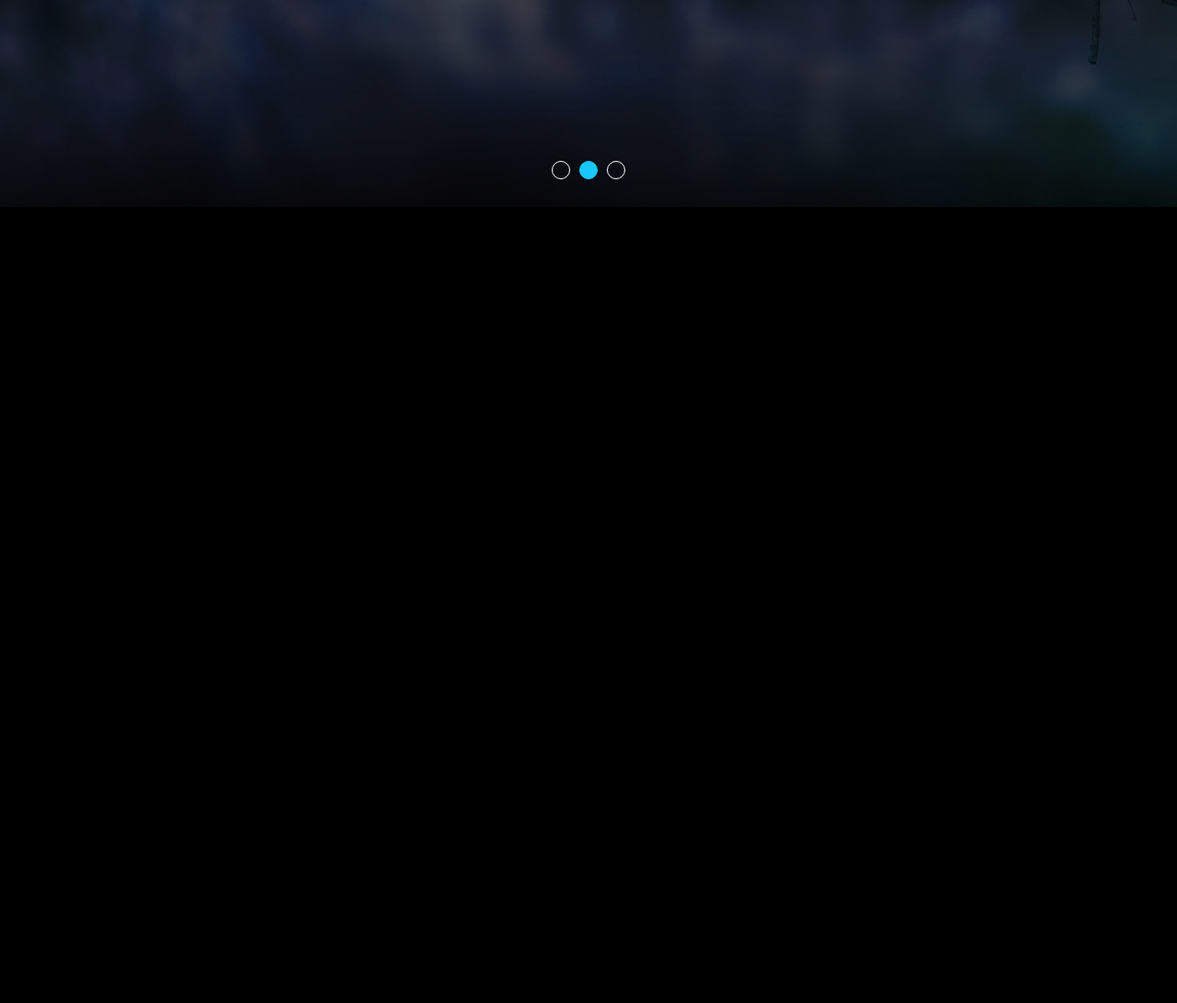
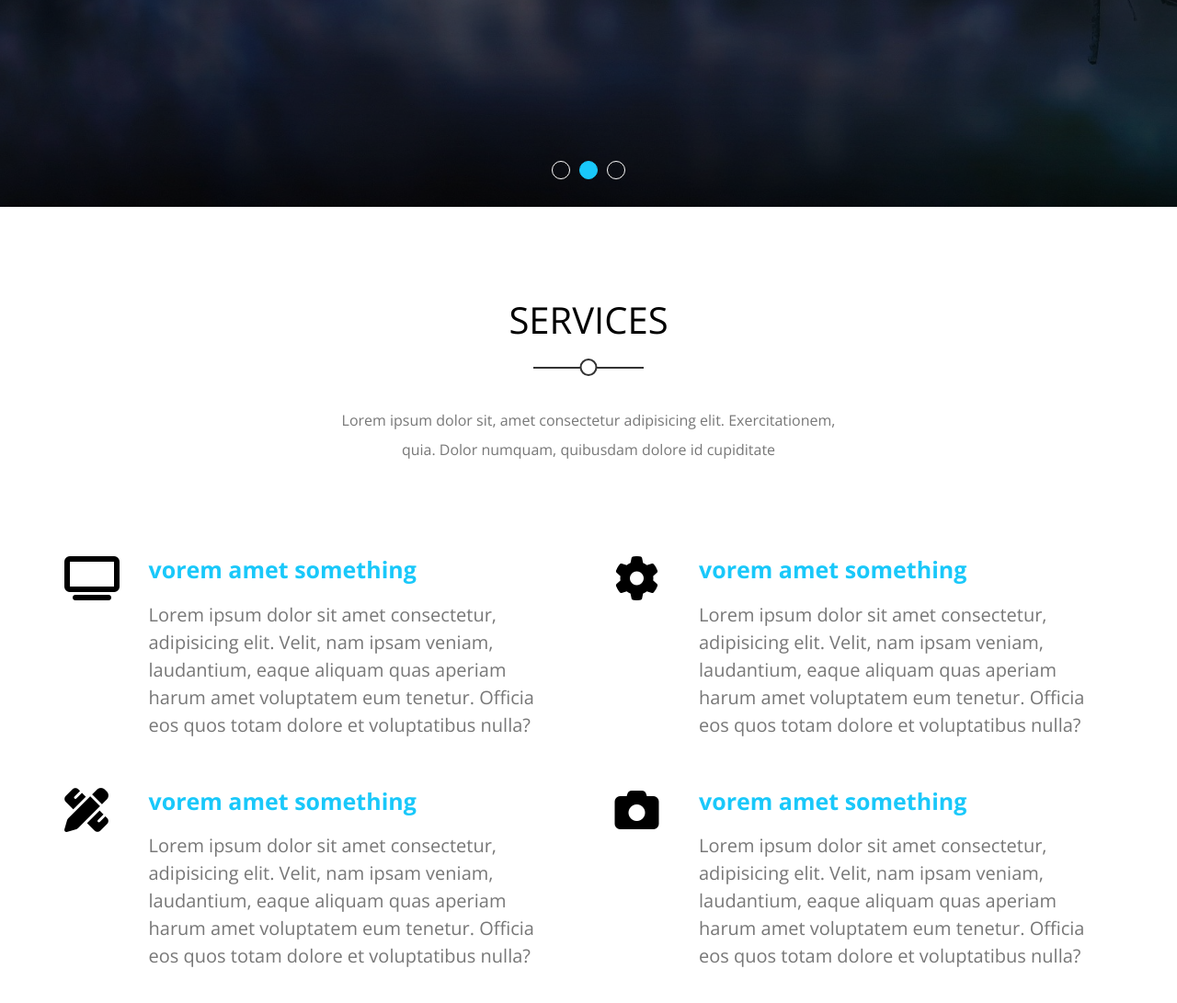
Before and after one commit to abdelkarim-el-manssouri/css-template-2, a plain HTML site: page index.html in a window 1280 px wide. Shown: the part 575-1666 px from the top of the page at 92% size. Before the commit the page ends 800 px from the top, so only its background shows below. Drawn offline with nearby package versions, Linux system fonts and the light colour scheme.

Commit message:
service section done

```diff
--- a/css/style.css
+++ b/css/style.css
@@ -2,6 +2,8 @@
 :root {
   --main-color: #19c8fa;
   --transparent-color: rgb(15 116 143 / 70%);
+  --text-color: #777;
+  --section-padding: 100px;
 }
 /* variables end */
 /* global rules start */
@@ -21,7 +23,6 @@ body {
   /* font-weight: 300;
   font-style: normal;
   font-variation-settings: 100; */
-  background-color: black;
 }
 ul {
   list-style: none;
@@ -49,6 +50,47 @@ ul {
   }
 }
 /* global rules end */
+/* components start */
+.main-heading {
+  text-align: center;
+  h2 {
+    position: relative;
+    font-weight: normal;
+    font-size: 40px;
+    margin-bottom: 70px;
+    text-transform: uppercase;
+  }
+  h2::before {
+    content: "";
+    position: absolute;
+    left: 50%;
+    transform: translateX(-50%);
+    height: 2px;
+    width: 120px;
+    background-color: #333;
+    bottom: -30px;
+  }
+  h2::after {
+    content: "";
+    position: absolute;
+    width: 15px;
+    height: 15px;
+    background-color: white;
+    left: 50%;
+    transform: translateX(-50%);
+    bottom: -38px;
+    border: solid #333 2px;
+    border-radius: 50%;
+  }
+  p {
+    width: 550px;
+    max-width: 100%;
+    margin: 0 auto 100px;
+    line-height: 2;
+    color: var(--text-color);
+  }
+}
+/* components end */
 /* header start */
 header {
   position: absolute;
@@ -237,3 +279,45 @@ header {
   }
 }
 /* landing end */
+/* services start */
+.services {
+  padding-block: var(--section-padding);
+  .services-content {
+    display: grid;
+    grid-template-columns: repeat(auto-fill, minmax(400px, 1fr));
+    gap: 5%;
+    .content-container {
+      display: flex;
+      justify-content: space-between;
+      margin-bottom: 30px;
+      div {
+        width: 450px;
+        h3 {
+          margin-bottom: 20px;
+          font-size: 25px;
+          color: var(--main-color);
+        }
+        p {
+          font-size: 20px;
+          line-height: 1.5;
+          color: var(--text-color);
+        }
+      }
+    }
+  }
+}
+@media (max-width: 767px) {
+  .services {
+    .services-content {
+      .content-container {
+        flex-direction: column;
+        align-items: center;
+        text-align: center;
+        i {
+          margin-bottom: 40px;
+        }
+      }
+    }
+  }
+}
+/* services end */
--- a/index.html
+++ b/index.html
@@ -69,5 +69,71 @@
       </ul>
     </section>
     <!-- landing end -->
+    <!-- services section start -->
+    <section class="services">
+      <div class="container">
+        <div class="main-heading">
+          <h2>services</h2>
+          <p>
+            Lorem ipsum dolor sit, amet consectetur adipisicing elit.
+            Exercitationem, quia. Dolor numquam, quibusdam dolore id cupiditate
+          </p>
+        </div>
+        <div class="services-content">
+          <div class="content-container">
+            <i class="fa-solid fa-tv fa-3x"></i>
+            <div>
+              <h3>vorem amet something</h3>
+              <p>
+                Lorem ipsum dolor sit amet consectetur, adipisicing elit. Velit,
+                nam ipsam veniam, laudantium, eaque aliquam quas aperiam harum
+                amet voluptatem eum tenetur. Officia eos quos totam dolore et
+                voluptatibus nulla?
+              </p>
+            </div>
+          </div>
+
+          <div class="content-container">
+            <i class="fa-solid fa-gear fa-3x"></i>
+            <div>
+              <h3>vorem amet something</h3>
+              <p>
+                Lorem ipsum dolor sit amet consectetur, adipisicing elit. Velit,
+                nam ipsam veniam, laudantium, eaque aliquam quas aperiam harum
+                amet voluptatem eum tenetur. Officia eos quos totam dolore et
+                voluptatibus nulla?
+              </p>
+            </div>
+          </div>
+
+          <div class="content-container">
+            <i class="fa-solid fa-pen-ruler fa-3x"></i>
+            <div>
+              <h3>vorem amet something</h3>
+              <p>
+                Lorem ipsum dolor sit amet consectetur, adipisicing elit. Velit,
+                nam ipsam veniam, laudantium, eaque aliquam quas aperiam harum
+                amet voluptatem eum tenetur. Officia eos quos totam dolore et
+                voluptatibus nulla?
+              </p>
+            </div>
+          </div>
+
+          <div class="content-container">
+            <i class="fa-solid fa-camera fa-3x"></i>
+            <div>
+              <h3>vorem amet something</h3>
+              <p>
+                Lorem ipsum dolor sit amet consectetur, adipisicing elit. Velit,
+                nam ipsam veniam, laudantium, eaque aliquam quas aperiam harum
+                amet voluptatem eum tenetur. Officia eos quos totam dolore et
+                voluptatibus nulla?
+              </p>
+            </div>
+          </div>
+        </div>
+      </div>
+    </section>
+    <!-- services section end -->
   </body>
 </html>
```
